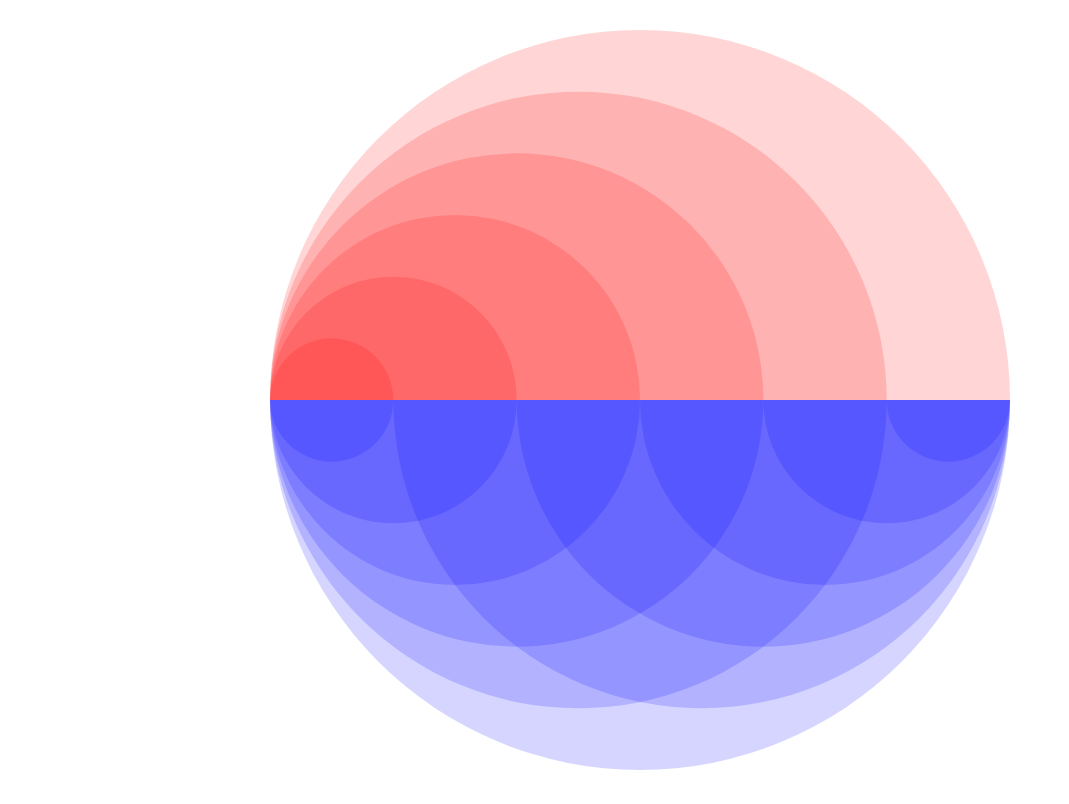
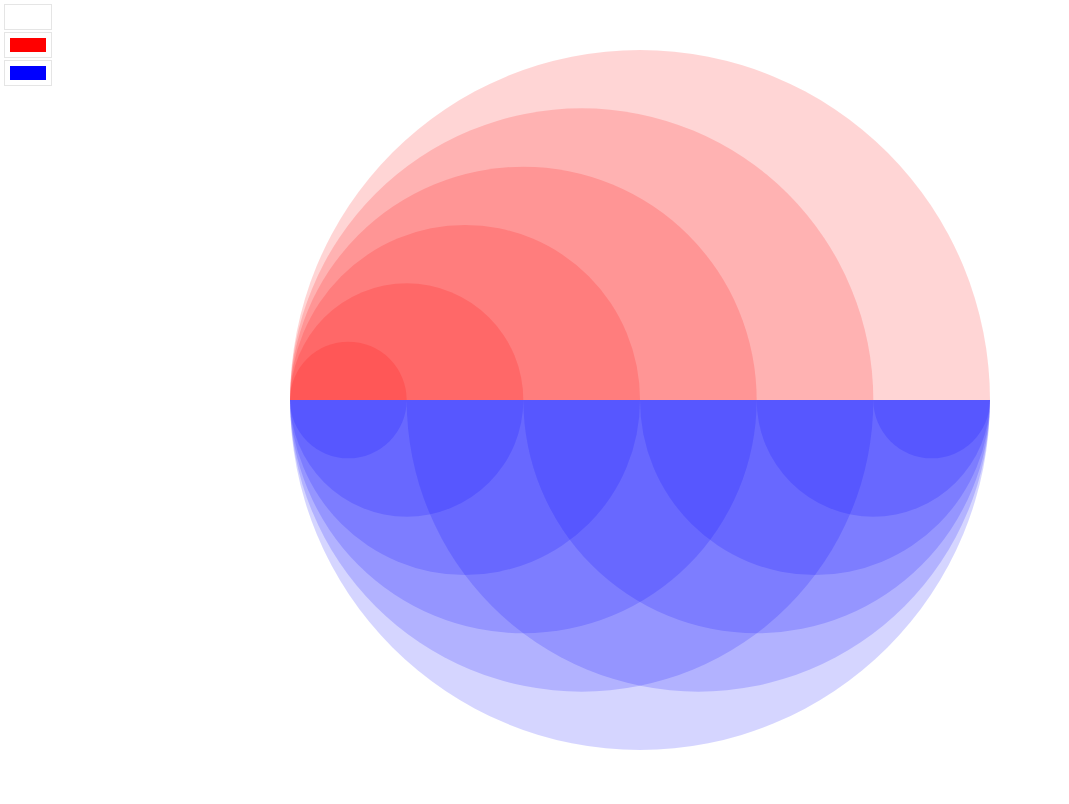
Before and after one commit to dmitric/serene, a React (Create React App) app: page / in a window 1280 px wide. Shown: the whole page, without its empty margins (0-1069 px from the left). Built offline with nearby package versions, Linux system fonts and the light colour scheme.

Commit message:
add color pickers

```diff
--- a/package.json
+++ b/package.json
@@ -5,6 +5,7 @@
   "homepage": "http://dmitric.github.io/serene",
   "dependencies": {
     "react": "^15.4.2",
+    "react-color": "^2.11.4",
     "react-dom": "^15.4.2"
   },
   "devDependencies": {
--- a/src/App.js
+++ b/src/App.js
@@ -1,5 +1,9 @@
 import React, { Component } from 'react';
+import reactCSS from 'reactcss'
+import { SketchPicker } from 'react-color'
+
 import './App.css';
+
 
 class App extends Component {
   constructor (props) {
@@ -7,45 +11,80 @@ class App extends Component {
 
     this.state = {
       pieces: 6,
-      padding: 30
-    };
+      padding: 50,
+      displayColorPickers: true,
+      backgroundColor: {
+        r:255,
+        g:255,
+        b:255,
+        a:1
+      },
+      topColor: {
+        r: 255,
+        g: 0,
+        b: 0
+      },
+      bottomColor: {
+        r: 0,
+        g: 0,
+        b: 255
+      }
+    }
   }
 
   render() {
-    const points = [];
+    const points = []
 
     for (let i=0; i < this.state.pieces; i++){
-      points.push((this.state.pieces - i)/ this.state.pieces);
+      points.push((this.state.pieces - i)/ this.state.pieces)
     }
 
-    const alpha = Math.max(0.15, 1/this.state.pieces);
+    const alpha = Math.max(0.15, 1/this.state.pieces)
+
+    const topColor = this.generateRGBA(this.state.topColor, alpha)
+    const bottomColor = this.generateRGBA(this.state.bottomColor, alpha)
+    const backgroundColor = this.generateRGBA(this.state.backgroundColor, this.state.backgroundColor.a)
 
     return (
-      <div className="App" style={{ padding: this.state.padding }}>
+      <div className="App" style={{ padding: this.state.padding, backgroundColor }}>
         <svg width={this.state.width} height={this.state.height}>
 
           {points.map(i => {
             return (
               <path key={i} d={`M 0 ${this.state.height/2}
-                a 1 1 0 1 1 ${this.state.width * i} 0`} fill={`rgba(255,0,0,${alpha})`}/>
-            );
+                a 1 1 0 1 1 ${this.state.width * i} 0`}
+                fill={topColor}/>
+            )
           })}
 
           {points.map(i => {
             return (
               <g key={i}>
                 <path d={`M 0 ${this.state.height/2}
-                  a 1 1 0 0 0 ${this.state.width * i} 0`} fill={`rgba(0,0,255,${alpha})`}/>
+                  a 1 1 0 0 0 ${this.state.width * i} 0`} fill={bottomColor} />
 
                 <path d={`M ${this.state.width * (1 - i)} ${this.state.height/2}
-                  a 1 1 0 0 0 ${this.state.width * i} 0`} fill={ this.state.width * (1 - i) === 0 ? 'transparent' : `rgba(0,0,255,${alpha})` }/>
+                  a 1 1 0 0 0 ${this.state.width * i} 0`}
+                  fill={ this.state.width * (1 - i) === 0 ? 'transparent' : bottomColor } />
               </g>
-            );
+            )
           })}
 
         </svg>
+        { this.state.displayColorPickers ? <div style={{ position:"absolute", top: 5, left: 5}}>
+          <ColorPicker color={this.state.backgroundColor} disableAlpha={false}
+            handleChange={ (color) => this.setState({backgroundColor: color}) } />
+          <ColorPicker color={this.state.topColor} disableAlpha={true}
+            handleChange={ (color) => this.setState({topColor: color}) } />
+          <ColorPicker color={this.state.bottomColor} disableAlpha={true}
+            handleChange={ (color) => this.setState({bottomColor: color}) } />
+        </div> : null }
       </div>
-    );
+    )
+  }
+
+  generateRGBA(rgb, alpha) {
+    return `rgba(${rgb.r},${rgb.g},${rgb.b},${alpha})`
   }
 
   updateDimensions () {
@@ -59,11 +98,14 @@ class App extends Component {
 
     const dim = Math.min(width, height) - this.state.padding * 2
 
-    this.setState({ width: dim , height: dim});
+    this.setState({ width: dim , height: dim})
   }
 
   handleKeydown (ev) {
-    if (ev.which === 40) {
+    if (ev.which === 67) {
+      ev.preventDefault()
+      this.setState({displayColorPickers: !this.state.displayColorPickers})
+    } else if (ev.which === 40) {
       ev.preventDefault()
       this.setState({pieces: Math.max(this.state.pieces-1 , 2) })
     } else if (ev.which === 38) {
@@ -72,9 +114,8 @@ class App extends Component {
     }
   }
 
-
   componentWillMount () {
-    this.updateDimensions();
+    this.updateDimensions()
   }
 
   componentDidMount () {
@@ -88,4 +129,75 @@ class App extends Component {
   }
 }
 
-export default App;
+class ColorPicker extends React.Component {
+
+  constructor (props) {
+    super(props)
+
+    this.state = {
+      color: props.color,
+      displayColorPicker: false,
+      disableAlpha: props.disableAlpha
+    }
+  }
+
+  handleClick = () => {
+    this.setState({ displayColorPicker: !this.state.displayColorPicker })
+  };
+
+  handleClose = () => {
+    this.setState({ displayColorPicker: false })
+  };
+
+  handleChange = (color) => {
+    this.setState({ color: color.rgb })
+    this.props.handleChange(color.rgb)
+  };
+
+  render () {
+
+    const styles = reactCSS({
+      'default': {
+        color: {
+          width: '36px',
+          height: '14px',
+          background: this.state.disableAlpha ?
+                `rgb(${ this.state.color.r }, ${ this.state.color.g }, ${ this.state.color.b })` :
+                `rgba(${ this.state.color.r }, ${ this.state.color.g }, ${ this.state.color.b },  ${ this.state.color.a })`,
+        },
+        swatch: {
+          padding: '5px',
+          background: '#fff',
+          boxShadow: '0 0 0 1px rgba(0,0,0,.1)',
+          display: 'inline-block',
+          cursor: 'pointer',
+        },
+        popover: {
+          position: 'absolute',
+          zIndex: '2',
+        },
+        cover: {
+          position: 'fixed',
+          top: '0px',
+          right: '0px',
+          bottom: '0px',
+          left: '0px',
+        },
+      },
+    })
+
+    return (
+      <div>
+        <div style={ styles.swatch } onClick={ this.handleClick }>
+          <div style={ styles.color } />
+        </div>
+        { this.state.displayColorPicker ? <div style={ styles.popover }>
+          <div style={ styles.cover } onClick={ this.handleClose }/>
+          <SketchPicker color={ this.state.color } onChange={ this.handleChange } disableAlpha={this.state.disableAlpha} />
+        </div> : null }
+      </div>
+    )
+  }
+}
+
+export default App
```
